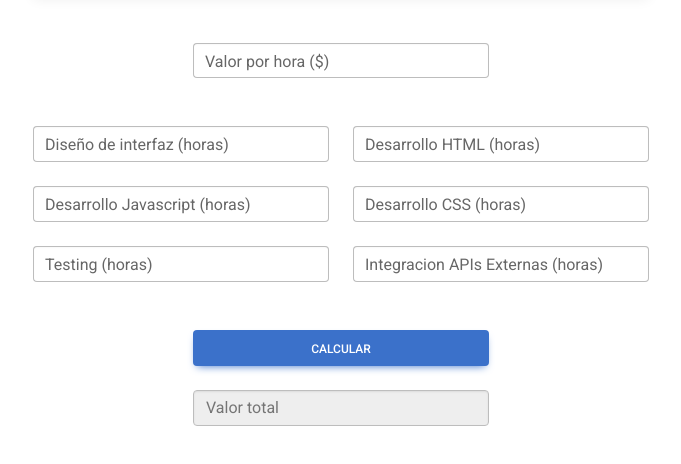
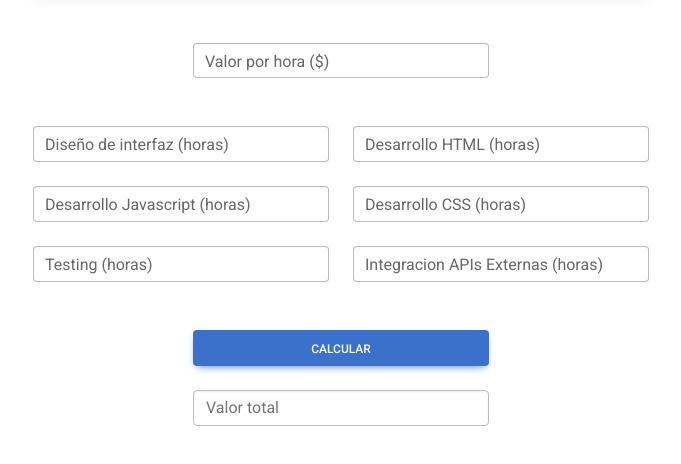
Before and after one commit to fredtenesaca/Calculadora, a plain HTML site: page index.html in a window 1280 px wide. Shown: the part 64-528 px from the top of the page, without its empty margins (299-980 px from the left). Drawn offline with nearby package versions, Linux system fonts and the light colour scheme.

Commit message:
elementos

```diff
--- a/index.html
+++ b/index.html
@@ -138,7 +138,7 @@
                                     type="text"
                                     placeholder="Valor total"
                                     aria-label="disabled input example"
-                                    disabled />
+                                    enabled />
                             </div>
                         </div>
 
```
